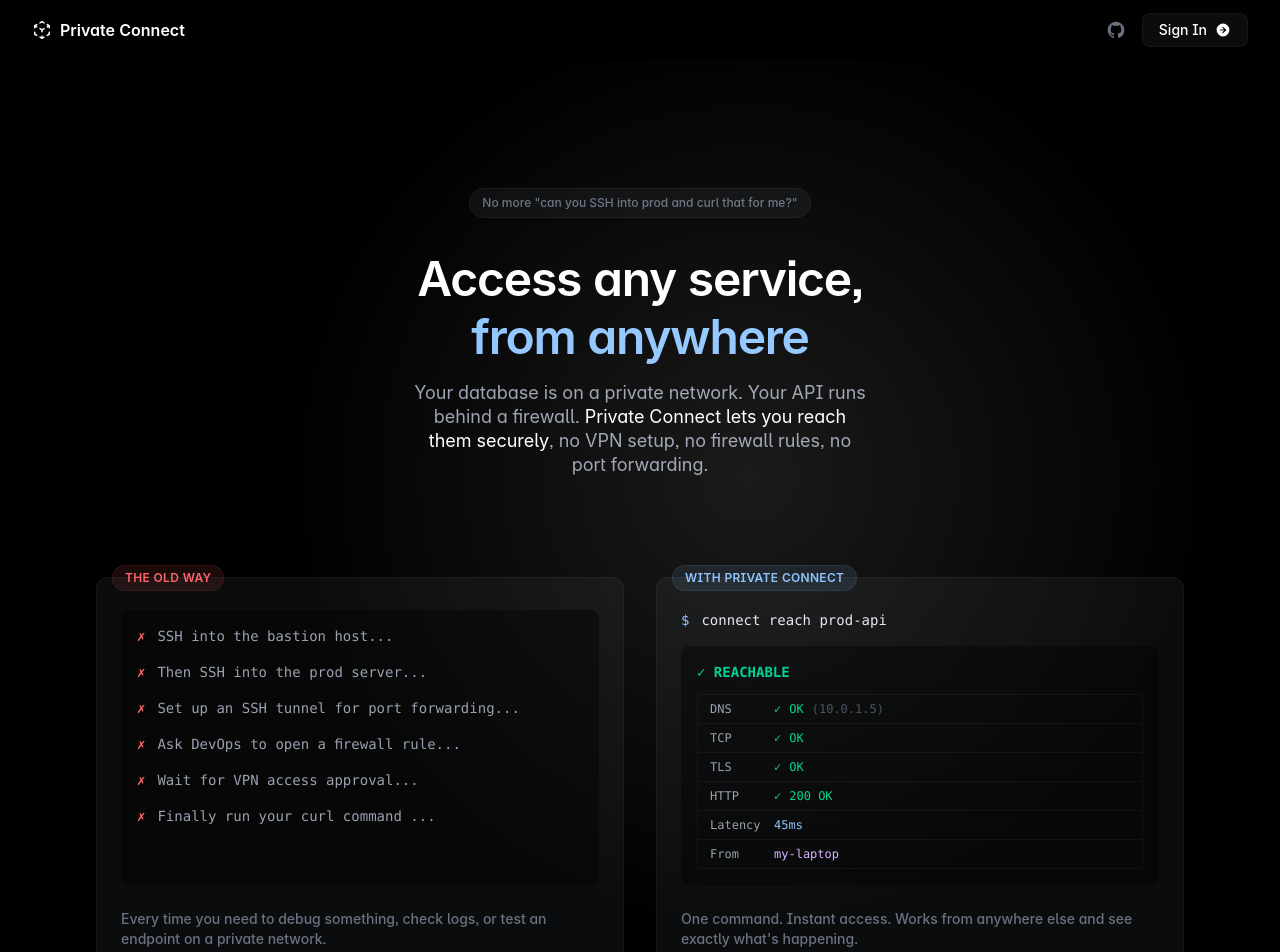
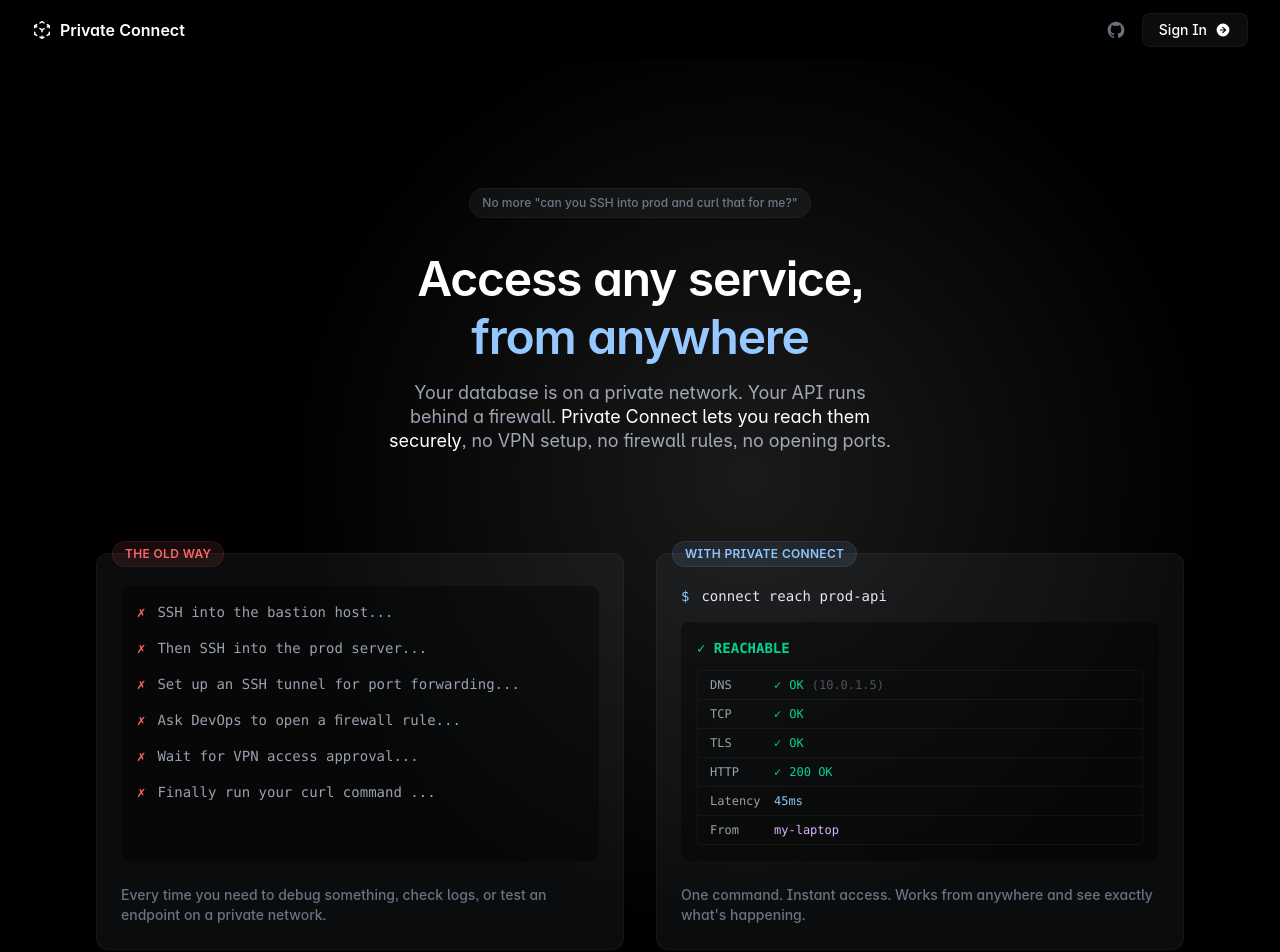
Before and after one commit to treadiehq/private-connect, a Nuxt app in the folder apps/web/: page / in a window 1280 px wide. Shown: the top 952 px of the page. Built offline with nearby package versions, Linux system fonts and the light colour scheme; no server answers.

Commit message:
fix: clarify 'no opening ports' instead of 'no port forwarding'

```diff
--- a/apps/web/pages/index.vue
+++ b/apps/web/pages/index.vue
@@ -51,7 +51,7 @@
 
         <p class="font-normal text-center text-gray-400 max-w-lg mx-auto mb-1 sm:mt-4 text-pretty text-base sm:text-lg sm:leading-6">
           Your database is on a private network. Your API runs behind a firewall.
-          <span class="text-white">Private Connect lets you reach them securely</span>, no VPN setup, no firewall rules, no port forwarding.
+          <span class="text-white">Private Connect lets you reach them securely</span>, no VPN setup, no firewall rules, no opening ports.
         </p>
 
         <!-- CTA buttons -->
@@ -165,7 +165,7 @@
               </div>
             </div>
             <div class="mt-auto pt-6">
-              <p class="text-gray-500 text-sm">One command. Instant access. Works from anywhere else and see exactly what's happening.</p>
+              <p class="text-gray-500 text-sm">One command. Instant access. Works from anywhere and see exactly what's happening.</p>
             </div>
           </div>
         </div>
```
